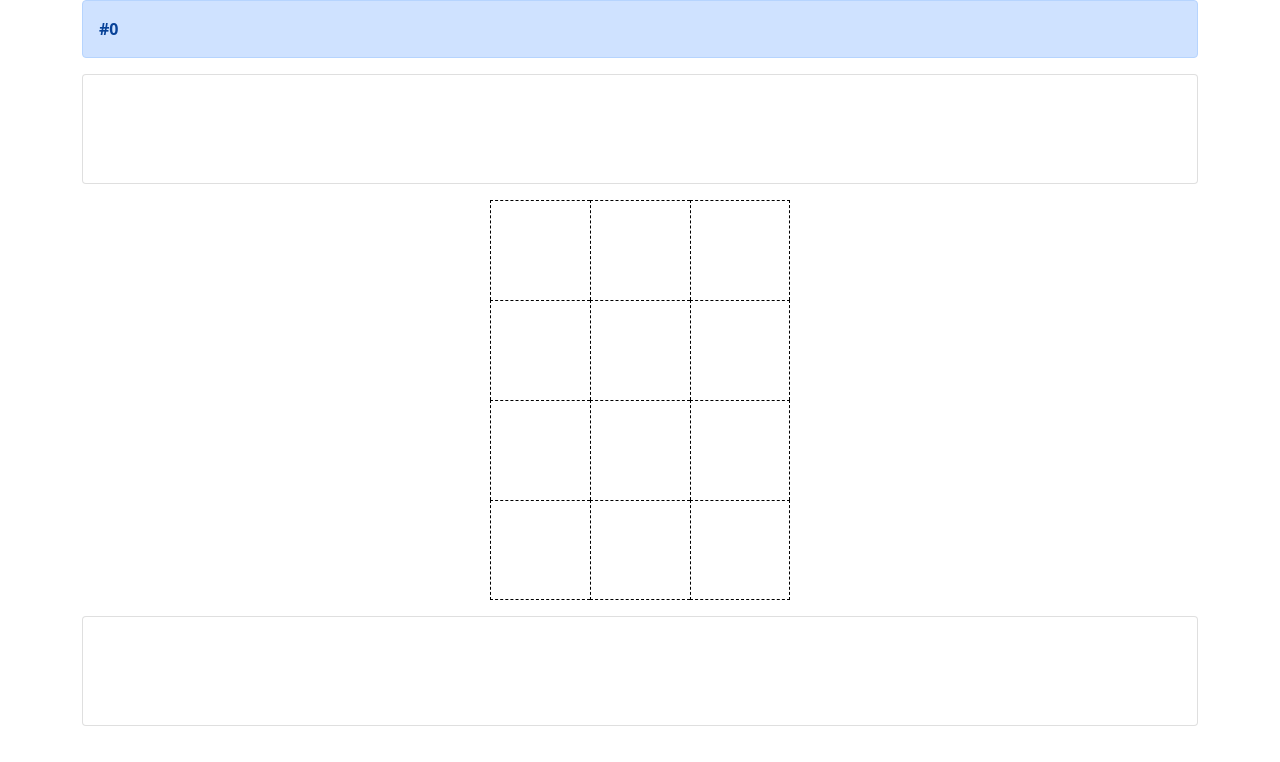
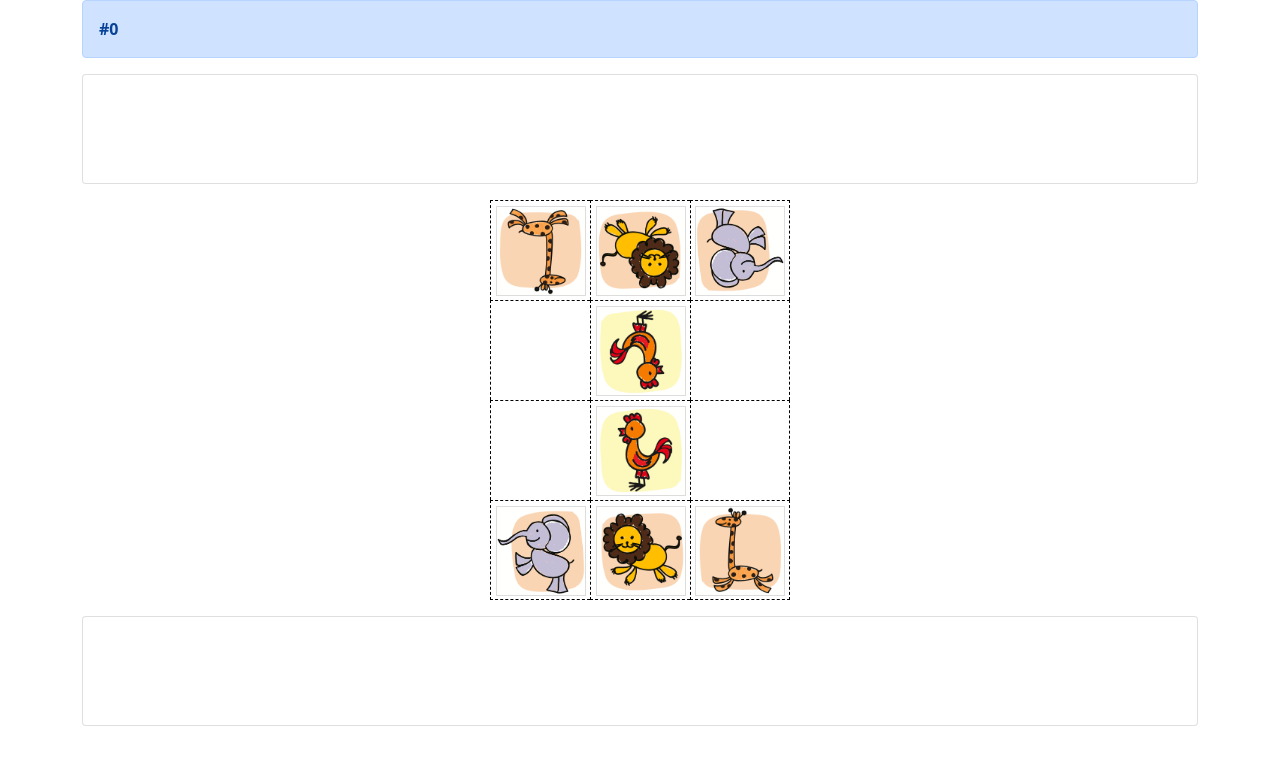
Before and after one commit to limunosekai/catch-the-lion-ts, a website built with Parcel: page index.html in a window 1280 px wide. Built offline with nearby package versions, Linux system fonts and the light colour scheme.

Commit message:
Add Player in Board

```diff
--- a/src/Board.ts
+++ b/src/Board.ts
@@ -1,4 +1,5 @@
 import { Piece } from './Piece';
+import { Player } from './Player';
 
 export interface Position {
   row: number;
@@ -44,18 +45,24 @@ export class Board {
   cells: Cell[] = [];
   _el: HTMLElement = document.createElement('div');
 
-  constructor() {
+  constructor(upperPlayer: Player, lowerPlayer: Player) {
     this._el.className = 'board';
 
     for (let row = 0; row < 4; row++) {
       const rowEl = document.createElement('div');
       rowEl.className = 'row';
       this._el.appendChild(rowEl);
+
       for (let col = 0; col < 3; col++) {
-        const cell = new Cell({ row, col }, null);
+        const piece = upperPlayer.getPieces().find(({ currentPosition }) => {
+          return currentPosition.col === col && currentPosition.row === row
+        }) || lowerPlayer.getPieces().find(({ currentPosition }) => {
+          return currentPosition.col === col && currentPosition.row === row
+        });
+
+        const cell = new Cell({ row, col }, piece);
         this.cells.push(cell);
         rowEl.appendChild(cell._el);
-
       }
     }
   }
--- a/src/Game.ts
+++ b/src/Game.ts
@@ -3,15 +3,20 @@ import { Player, PlayerType } from './Player';
 import './Piece';
 
 export class Game {
-  readonly board = new Board();
+  private turn = 0;
+
+  readonly upperPlayer = new Player(PlayerType.UPPER);
+  readonly lowerPlayer = new Player(PlayerType.LOWER);
+
+  readonly board = new Board(this.upperPlayer, this.lowerPlayer);
   readonly upperDeadZonde = new DeadZone('upper');
   readonly lowerDeadZonde = new DeadZone('lower');
-  readonly upperPlayer = new Player(PlayerType.UPPER);
-  readonly lowerPlayer = new Player(PlayerType.LOWER);
 
   constructor() {
     const boardContainer = document.querySelector('.board-container');
     boardContainer.firstChild.remove();
     boardContainer.appendChild(this.board._el);
+
+    this.board.render();
   }
 }
--- a/src/Player.ts
+++ b/src/Player.ts
@@ -1,4 +1,4 @@
-import { Piece } from "./Piece"
+import { Chick, Elephant, Giraffe, Lion, Piece } from "./Piece"
 
 export enum PlayerType {
   UPPER = 'UPPER',
@@ -8,7 +8,25 @@ export enum PlayerType {
 export class Player {
   private pieces: Piece[]
 
+  getPieces() {
+    return this.pieces;
+  }
+
   constructor(public readonly type: PlayerType) {
-
+    if(type == PlayerType.UPPER) {
+      this.pieces = [
+        new Giraffe(PlayerType.UPPER, { row: 0, col: 0}),
+        new Lion(PlayerType.UPPER, { row: 0, col: 1}),
+        new Elephant(PlayerType.UPPER, { row: 0, col: 2}),
+        new Chick(PlayerType.UPPER, { row: 1, col: 1})
+      ]
+    } else {
+      this.pieces = [
+        new Elephant(PlayerType.LOWER, { row: 3, col: 0}),
+        new Lion(PlayerType.LOWER, { row: 3, col: 1}),
+        new Giraffe(PlayerType.LOWER, { row: 3, col: 2}),
+        new Chick(PlayerType.LOWER, { row: 2, col: 1})
+      ]
+    }
   }
 }
--- a/src/styles/style.css
+++ b/src/styles/style.css
@@ -14,6 +14,7 @@
   border: 1px dashed black;
   text-align: center;
   line-height: 96px;
+  padding: 0;
 }
 .cell:nth-child(1),
 .cell:nth-child(2) {
```
